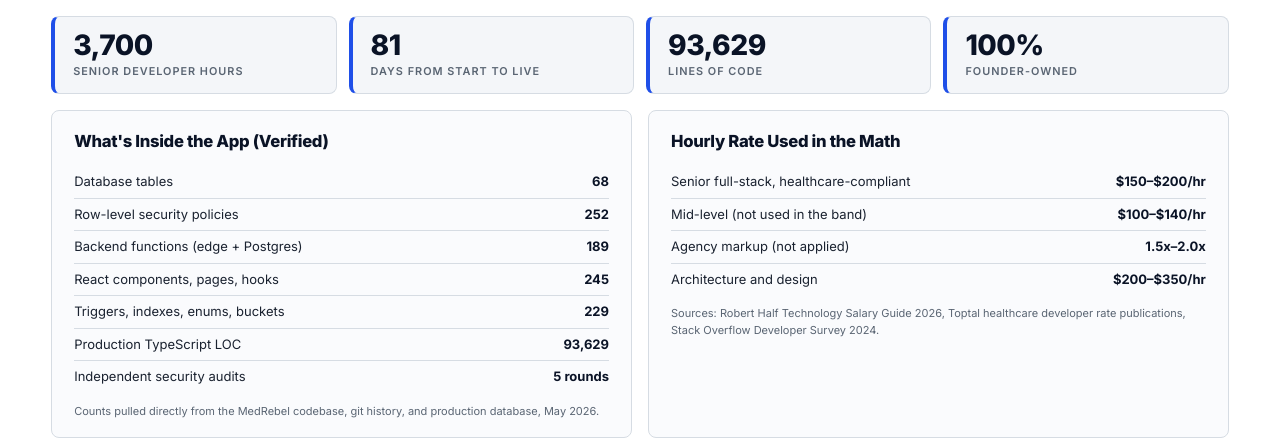
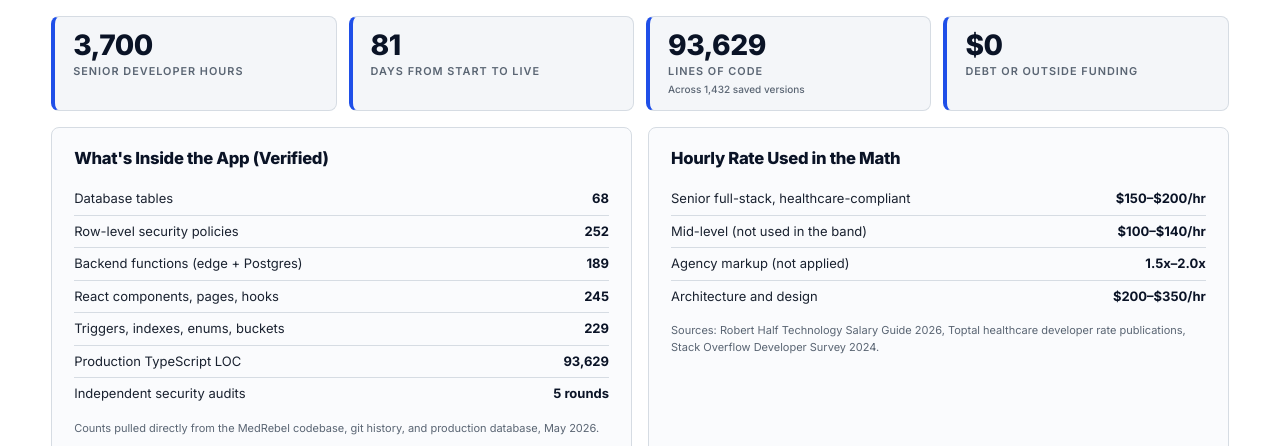
Before and after one commit to MedRebel-Ryan/medrebel-hr-appraisal, a plain HTML site: page index.html in a window 1280 px wide. Shown: the part 354-800 px from the top of the page. Drawn offline with Linux system fonts and the light colour scheme.

Commit message:
Add saved versions sub-stat, swap funding pill to debt-or-outside-funding

```diff
--- a/index.html
+++ b/index.html
@@ -152,6 +152,13 @@ body {
   letter-spacing: 1px;
   color: var(--muted);
   text-transform: uppercase;
+}
+.statpill .sub {
+  font-size: clamp(10px, 0.78vw, 11px);
+  font-weight: 500;
+  color: var(--muted);
+  margin-top: 4px;
+  line-height: 1.3;
 }
 
 /* TWO-CARD ROW */
@@ -363,6 +370,7 @@ body {
   .statpill { padding: 5pt 10pt; border-left-width: 3pt; }
   .statpill .num { font-size: 13pt; }
   .statpill .cap { font-size: 7pt; letter-spacing: 0.5px; }
+  .statpill .sub { font-size: 6.5pt; margin-top: 2pt; line-height: 1.2; }
   .two-card { gap: 10pt; margin-bottom: 8pt; }
   .card { padding: 8pt 12pt; border-radius: 6pt; }
   .card h3 { font-size: 10.5pt; margin-bottom: 6pt; }
@@ -410,8 +418,8 @@ body {
   <section class="statrow">
     <div class="statpill"><div class="num">3,700</div><div class="cap">Senior Developer Hours</div></div>
     <div class="statpill"><div class="num">81</div><div class="cap">Days From Start to Live</div></div>
-    <div class="statpill"><div class="num">93,629</div><div class="cap">Lines of Code</div></div>
-    <div class="statpill"><div class="num">100%</div><div class="cap">Founder-Owned</div></div>
+    <div class="statpill"><div class="num">93,629</div><div class="cap">Lines of Code</div><div class="sub">Across 1,432 saved versions</div></div>
+    <div class="statpill"><div class="num">$0</div><div class="cap">Debt or Outside Funding</div></div>
   </section>
 
   <section class="two-card">
```
